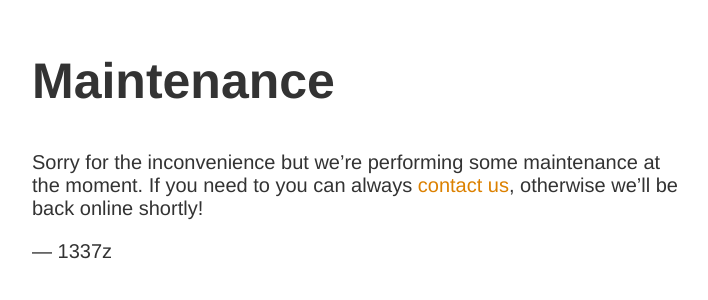
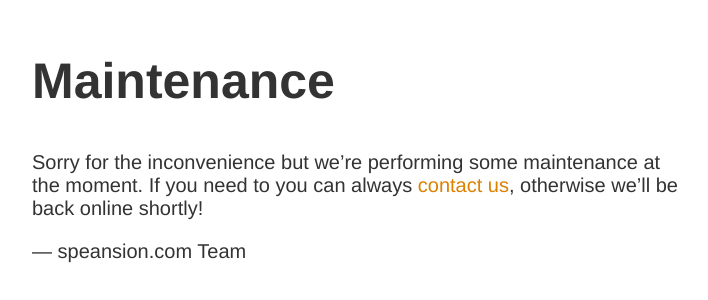
Before and after one commit to MarvinJWendt/speansion.com, a plain HTML site: page index.html in a window 1280 px wide. Shown: the part 148-448 px from the top of the page, without its empty margins (283-991 px from the left). Drawn offline with Linux system fonts and the light colour scheme.

Commit message:
Changed from 1337z to speansion.com

```diff
--- a/index.html
+++ b/index.html
@@ -13,6 +13,6 @@
     <h1>Maintenance</h1>
     <div>
         <p>Sorry for the inconvenience but we&rsquo;re performing some maintenance at the moment. If you need to you can always <a href="mailto:contact@1337z.ninja">contact us</a>, otherwise we&rsquo;ll be back online shortly!</p>
-        <p>&mdash; 1337z</p>
+        <p>&mdash; speansion.com Team</p>
     </div>
 </article>
```
